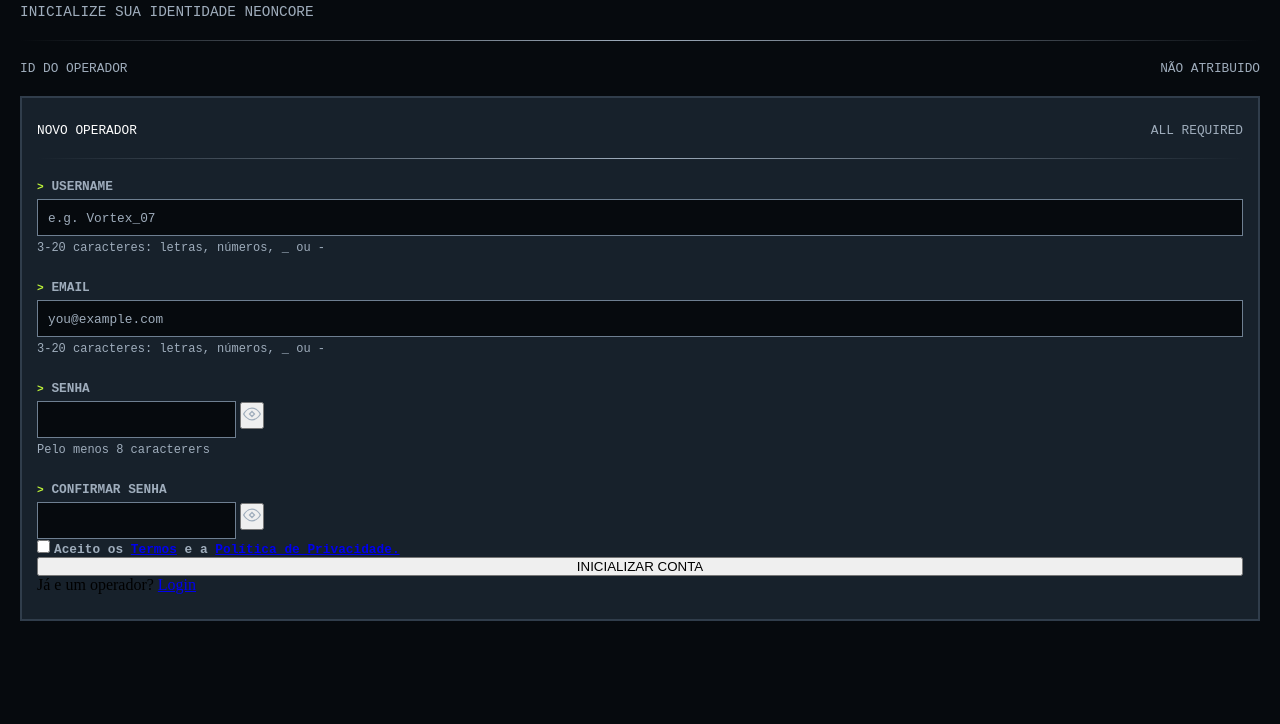
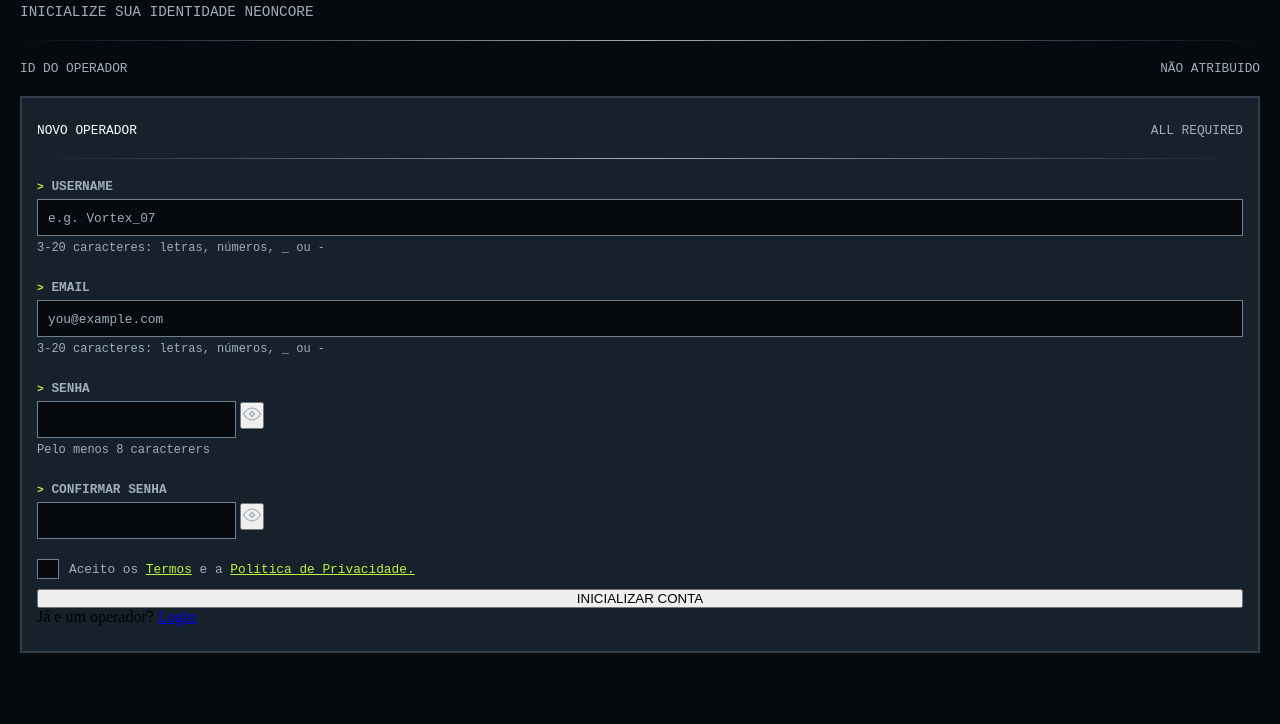
Before and after one commit to gabr1eloliveira/gamer-sign-up, a plain HTML site: page index.html in a window 1280 px wide. Shown: the part 156-880 px from the top of the page. Drawn offline with Linux system fonts and the light colour scheme; a web font is replaced by a local one.

Commit message:
estilizei o botão e a área dos Termos e Política de Privacidade

```diff
--- a/index.html
+++ b/index.html
@@ -68,12 +68,13 @@
                             </button>
                         </div>
 
-                        <div class="cadastrar-form__aceite-termos">
-                            <input type="checkbox" name="termos" id="cadastro-form__termos" class="cadastro-form__input" required>
-                            <label for="termos">
+                        <label class="cadastrar-form__aceite-termos">
+                            <input type="checkbox" name="termos" id="cadastro-form__termos" class="cadastro-form__input-termos" required>
+                            <span class="cadastro-form__checkmark-termos"></span>
+                            <span >
                                 Aceito os <a href="#" target="_blank">Termos</a> e a <a href="#" target="_blank">Política de Privacidade.</a>
-                            </label>
-                        </div>
+                            </span>
+                        </label>
                         <button class="btn-inicializar-conta">INICIALIZAR CONTA</button>
                         <p class="cadastrar-form__already-login">Já e um operador? <a href="#" target="_blank">Login</a></p>
                     </form>
--- a/src/css/style.css
+++ b/src/css/style.css
@@ -43,7 +43,7 @@
 }
 
 .cadastro-conteudo__titulo span{
-    color: var(--cor-con    traste);
+    color: var(--cor-contraste);
 }
 
 .cadastro-conteudo__subtitulo{
@@ -145,3 +145,52 @@
     color: var(--cor-texto);
     margin: 5px 0px 25px 0px;
 }
+
+.cadastrar-form__aceite-termos{
+    display: flex;
+    flex-direction: row;
+    align-items: center;
+    gap: 10px;
+    margin-top: 20px;
+    margin-bottom: 20px;
+}
+
+.cadastrar-form__aceite-termos input{
+    display: none;
+}
+
+.cadastro-form__checkmark-termos {
+    width: 22px;
+    height: 20px;
+    border: 1px solid var(--cor-borda-input);
+    background-color: var(--cor-fundo);
+    display: flex;
+    align-items: center;
+    justify-content: center;
+    transition: .2s;
+}
+
+.cadastrar-form__aceite-termos input:checked + .cadastro-form__checkmark-termos {
+    background-color: #2563eb;
+    border-color: #2563eb;
+}
+
+.cadastrar-form__aceite-termos input:checked + .cadastro-form__checkmark-termos::after {
+    content: "✓";
+    color: white;
+    font-size: 14px;
+}
+
+.cadastrar-form__aceite-termos span{
+    font-family: var(--normal);
+    font-size: 0.8rem;
+    color: var(--cor-texto);
+    font-weight: 500;
+}
+
+.cadastrar-form__aceite-termos span a{
+    font-family: var(--normal);
+    font-size: 0.8rem;
+    color: var(--cor-contraste);
+    font-weight: 500;
+}
```
